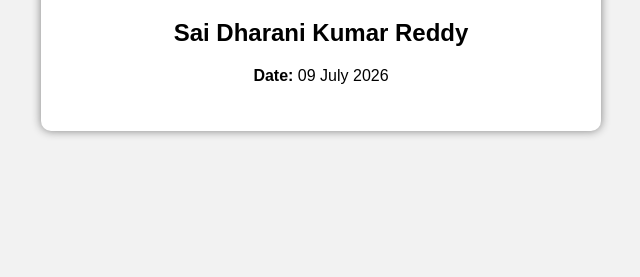
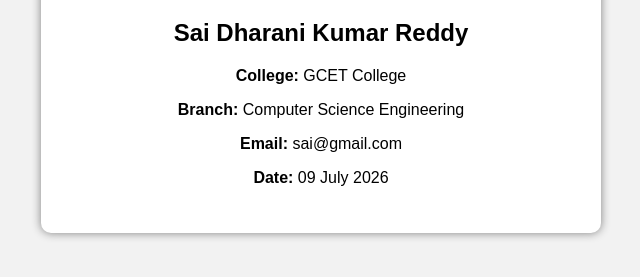
Before and after one commit to ksdkr/AWS-EC2-Nginx-Lab, a plain HTML site: page website/index.html in a window 1280 px wide. Shown: the part 159-436 px from the top of the page, without its empty margins (319-959 px from the left). Drawn offline with Linux system fonts and the light colour scheme.

Commit message:
added index and readme file

```diff
--- a/website/index.html
+++ b/website/index.html
@@ -31,6 +31,12 @@ color:green;
 
 <h2>Sai Dharani Kumar Reddy</h2>
 
+<p><b>College:</b> GCET College </p>
+
+<p><b>Branch:</b> Computer Science Engineering</p>
+
+<p><b>Email:</b> sai@gmail.com</p>
+
 <p><b>Date:</b> 09 July 2026</p>
 
 </div>
```
Also changed, not shown: 1 other file.
